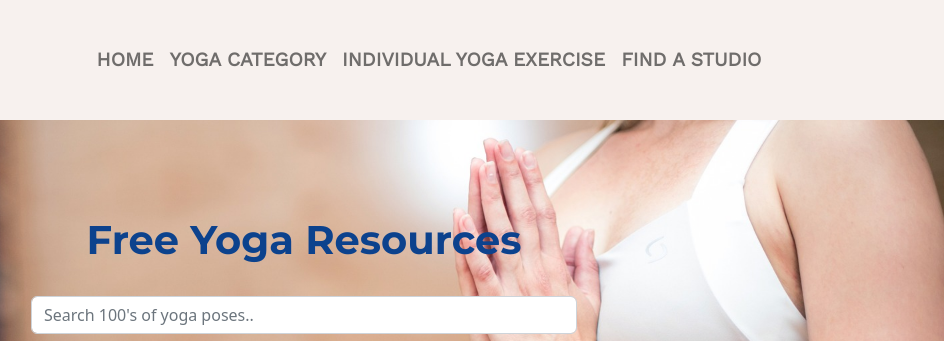
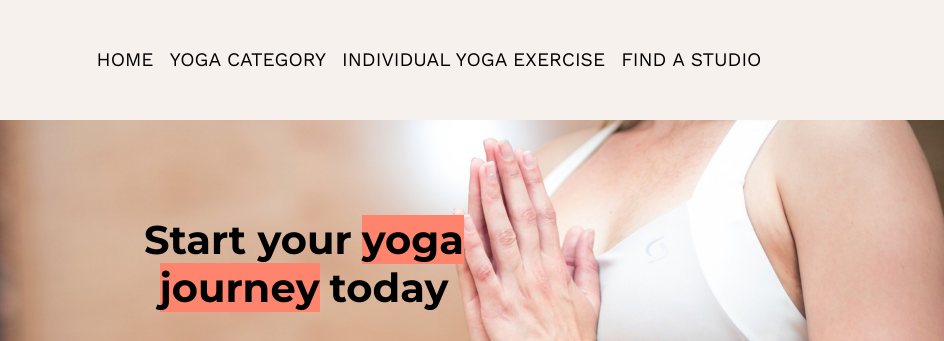
Before and after one commit to J-brownb/AWAD-Assignment-Yoga-Website, a website: page index.html in a window 1280 px wide. Shown: the top 341 px of the page, 336-1280 px from the left. Drawn offline with nearby package versions, Linux system fonts and the light colour scheme; no server answers.

Commit message:
New header

```diff
--- a/index.html
+++ b/index.html
@@ -69,8 +69,9 @@ navigation"
       <div class="row">
         <div class="col"></div>
         <div class="col-6 pt-5">
-          <h1>Free Yoga Resources</h1>
-          <br />
+          <h1 class ="homeh1">
+            Start your<span class="highlight">yoga<br />journey</span>today
+          </h1>          <br />
           <input
             class="form-control me-2"
             id="searching"
--- a/scss/layout/_navigation.scss
+++ b/scss/layout/_navigation.scss
@@ -3,11 +3,14 @@ header {
     background-color: $primary-color;
     justify-content: center !important;
 
-    a,
+    a {
+      font-weight: 500 !important;
+      text-transform: uppercase;
+      color: #000 !important;
+    }
     a:hover,
     a:active {
-      text-transform: uppercase;
-      font-weight: 800 !important;
+      font-weight: 700 !important;
     }
   }
 }
--- a/scss/pages/home.scss
+++ b/scss/pages/home.scss
@@ -19,3 +19,16 @@
   height: 400px;
   margin-bottom: 3rem;
 }
+
+.homeh1 {
+  // background-color: $tertiary-color;
+  color: black;
+  opacity: 1;
+}
+
+.highlight {
+  background-color: $tertiary-color;
+  margin: 10px;
+
+  // padding: 5px;
+}
```
Also changed, not shown: find-a-studio.html (+6 -3 lines), yoga-categories.html (+7 -7 lines), yoga-categories/core-yoga-poses.html (+8 -8 lines), yoga-individual.html (+7 -6 lines), css/styles.css, 1 other file.
